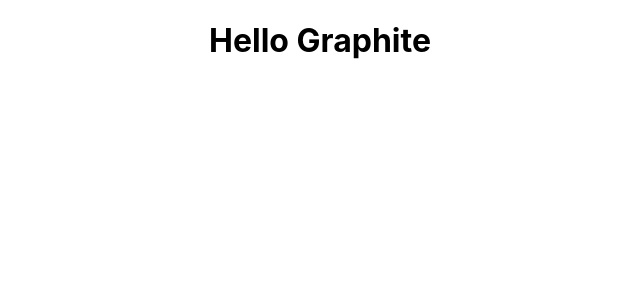
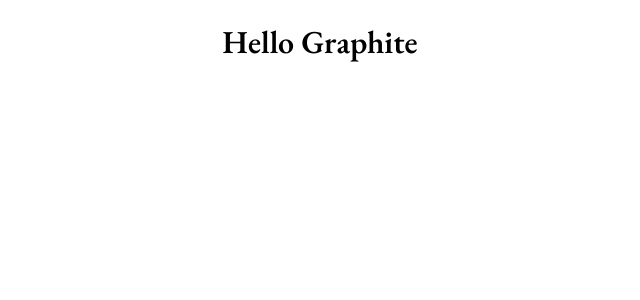
Before and after one commit to AminuMado/blog_client, a React (Create React App) app: page / in a window 1280 px wide. Shown: the top 300 px of the page, without its empty margins (320-960 px from the left). Built offline with nearby package versions, Linux system fonts and the light colour scheme.

Commit message:
import fonts

```diff
--- a/src/index.css
+++ b/src/index.css
@@ -1,13 +1,16 @@
+@import url("https://fonts.googleapis.com/css2?family=EB+Garamond:ital,wght@0,400;0,500;0,600;1,400;1,500;1,600&family=Inconsolata:wght@200;300;400;500;600;700;800;900&display=swap");
+
 body {
   margin: 0;
-  font-family: -apple-system, BlinkMacSystemFont, 'Segoe UI', 'Roboto', 'Oxygen',
-    'Ubuntu', 'Cantarell', 'Fira Sans', 'Droid Sans', 'Helvetica Neue',
+  font-family: -apple-system, BlinkMacSystemFont, "Segoe UI", "Roboto", "Oxygen",
+    "Ubuntu", "Cantarell", "Fira Sans", "Droid Sans", "Helvetica Neue",
     sans-serif;
+  font-family: "EB Garamond", serif;
   -webkit-font-smoothing: antialiased;
   -moz-osx-font-smoothing: grayscale;
 }
 
 code {
-  font-family: source-code-pro, Menlo, Monaco, Consolas, 'Courier New',
+  font-family: source-code-pro, Menlo, Monaco, Consolas, "Courier New",
     monospace;
 }
```
